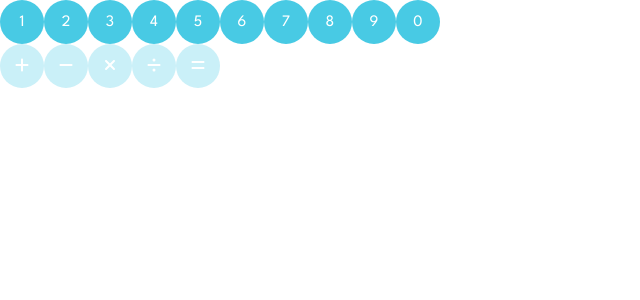
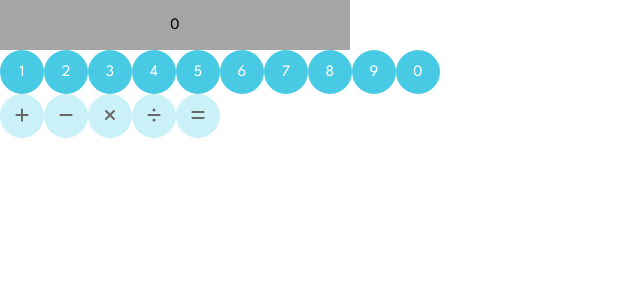
Before and after one commit to amappola7/basic-calculator, an Angular app: page / in a window 1280 px wide. Shown: the top 300 px of the page, without its empty margins (0-640 px from the left). Built offline with nearby package versions, Linux system fonts and the light colour scheme.

Commit message:
Basic functionality ready

```diff
--- a/src/app/app.module.ts
+++ b/src/app/app.module.ts
@@ -7,13 +7,15 @@ import { FontAwesomeModule } from '@fortawesome/angular-fontawesome';
 import { CalculatorComponent } from './ui/pages/calculator/calculator.component';
 import { NumericButtonComponent } from './ui/shared/numeric-button/numeric-button.component';
 import { OperationButtonComponent } from './ui/shared/operation-button/operation-button.component';
+import { ResultScreenComponent } from './ui/shared/result-screen/result-screen.component';
 
 @NgModule({
   declarations: [
     AppComponent,
     CalculatorComponent,
     NumericButtonComponent,
-    OperationButtonComponent
+    OperationButtonComponent,
+    ResultScreenComponent
   ],
   imports: [
     BrowserModule,
--- a/src/app/ui/pages/calculator/calculator.component.html
+++ b/src/app/ui/pages/calculator/calculator.component.html
@@ -1,12 +1,14 @@
 <section class="calculator">
   <div class="result">
+    <app-result-screen [value1]="value1" [value2]="value2" [operation]="operation" [status]="resultScreenStatus" [result]="result"></app-result-screen>
   </div>
   <div class="buttons">
     <div class="numbers">
-      <app-numeric-button *ngFor="let value of numericValues" [value]="value"></app-numeric-button>
+      <app-numeric-button *ngFor="let value of numericValues" [value]="value" (click)="getValue(value)"></app-numeric-button>
     </div>
     <div class="operations">
-      <app-operation-button *ngFor="let value of operationValues" [type]="value"></app-operation-button>
+      <app-operation-button *ngFor="let value of operationValues" [type]="value" (click)="getOperation(value)"></app-operation-button>
+      <app-operation-button [type]="5" (click)="getResult()"></app-operation-button>
     </div>
   </div>
 </section>
--- a/src/app/ui/pages/calculator/calculator.component.ts
+++ b/src/app/ui/pages/calculator/calculator.component.ts
@@ -7,9 +7,14 @@ import { Component } from '@angular/core';
 })
 export class CalculatorComponent {
   numericValues: number[] = [1, 2, 3, 4, 5, 6, 7, 8, 9, 0];
-  operationValues: number[] = [1, 2, 3, 4, 5];
+  operationValues: number[] = [1, 2, 3, 4];
+  value1: number = 0;
+  value2: number = 0;
+  operation: number = 0;
+  resultScreenStatus: string = 'initial';
+  result: number = 0;
 
-  operation(value1: number, value2: number, operation: number) {
+  calculateOperation(value1: number, value2: number, operation: number) {
     let result = 0;
 
     switch(operation) {
@@ -29,4 +34,26 @@ export class CalculatorComponent {
 
     return result;
   }
+
+  getOperation(type: number): void {
+    this.operation = type;
+  }
+
+  getValue(value: number): void {
+    const strValue = value.toString();
+    this.resultScreenStatus === 'operating' ? '' : this.resultScreenStatus = 'operating' ;
+
+    if (this.operation == 0) {
+      const beforeValue: string = this.value1.toString();
+      this.value1 = parseInt(beforeValue + strValue);
+    } else {
+      const beforeValue: string = this.value2.toString();
+      this.value2 = parseInt(beforeValue + strValue);
+    }
+  }
+
+  getResult() {
+    this.resultScreenStatus = 'displayResult';
+    this.result = this.calculateOperation(this.value1, this.value2, this.operation);
+  }
 }
--- a/src/app/ui/shared/operation-button/operation-button.component.scss
+++ b/src/app/ui/shared/operation-button/operation-button.component.scss
@@ -2,4 +2,5 @@
 
 .btn {
   background-color: $secondary-color;
+  color: $dark-grey;
 }
--- /dev/null
+++ b/src/app/ui/shared/result-screen/result-screen.component.html
@@ -0,0 +1,16 @@
+<div class="result-screen">
+  <div class="operation" *ngIf="status == 'operating'">
+    <div class="value1">
+      {{ value1 }}
+    </div>
+    <div class="operation" *ngIf="operation">
+      <fa-icon [icon]="icon"></fa-icon>
+    </div>
+    <div class="value2" *ngIf="value2">
+      {{ value2 }}
+    </div>
+  </div>
+  <div class="result" *ngIf="status == 'initial' || status == 'displayResult'">
+    {{ status == "initial" ? 0 : result }}
+  </div>
+</div>
--- /dev/null
+++ b/src/app/ui/shared/result-screen/result-screen.component.scss
@@ -0,0 +1,11 @@
+@import '../../../../styles.scss';
+
+.result-screen {
+  @include displayFlex(row, center, center, 1.5rem);
+  width: 35rem;
+  height: 5rem;
+  font-family: $font-family;
+  font-size: 1.6rem;
+  background-color: $grey;
+  color: $black;
+}
--- /dev/null
+++ b/src/app/ui/shared/result-screen/result-screen.component.ts
@@ -0,0 +1,41 @@
+import { Component, Input } from '@angular/core';
+import { faPlus, faDivide, faMinus, faXmark, faEquals } from '@fortawesome/free-solid-svg-icons';
+
+@Component({
+  selector: 'app-result-screen',
+  templateUrl: './result-screen.component.html',
+  styleUrls: ['./result-screen.component.scss']
+})
+export class ResultScreenComponent {
+  icon!: any;
+
+  @Input() value1!: number;
+  @Input() value2!: number;
+  @Input() operation!: number;
+  @Input() result!: number;
+  @Input() status: string = 'initial';
+
+  onChanges() {
+    this.icon = this.getIcon(this.operation);
+  }
+
+  getIcon(type: number): void {
+    switch(type) {
+      case 1:
+        this.icon = faPlus;
+        break;
+      case 2:
+        this.icon = faMinus;
+        break;
+      case 3:
+        this.icon = faXmark;
+        break;
+      case 4:
+        this.icon = faDivide;
+        break;
+      case 5:
+        this.icon = faEquals;
+        break;
+    }
+  }
+}
--- a/src/styles.scss
+++ b/src/styles.scss
@@ -1,7 +1,10 @@
 $font-family: 'League Spartan', sans-serif;
 $main-color: #48cae4;
 $secondary-color: #caf0f8;
+$black: #000000;
 $white: #ffffff;
+$grey: #a5a5a5;
+$dark-grey: #686868;
 
 @mixin displayFlex($flex-direction: row, $justify-content, $align-items, $gap: 0, $wrap: wrap) {
   display: flex;
@@ -33,3 +36,15 @@ html {
   color: $white;
   background-color: $main-color;
 }
+
+.btn:hover {
+  cursor: pointer;
+  background-color: $secondary-color;
+  color: $black;
+}
+
+.btn:active {
+  cursor: pointer;
+  background-color: $main-color;
+  color: $white;
+}
```
Also changed, not shown: 1 other file (tests, documents, lock files or other folders).
